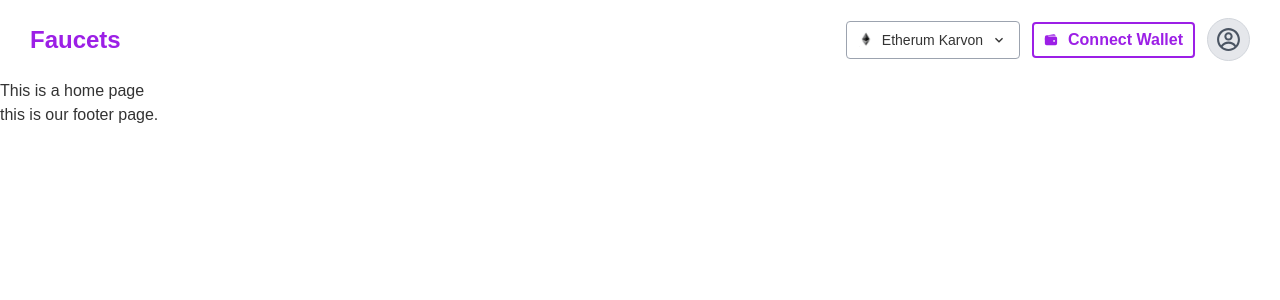
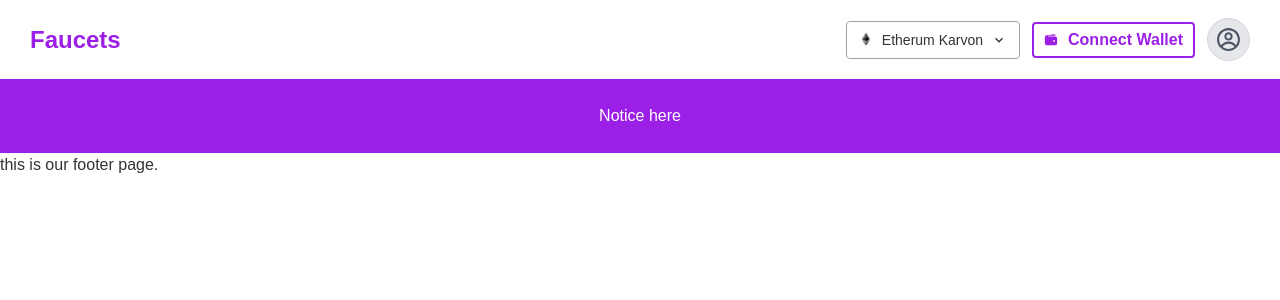
Before and after one commit to mostafizurRahaman/faucets, a React (Create React App) app: page / in a window 1280 px wide. Shown: the top 300 px of the page. Built offline with nearby package versions, Linux system fonts and the light colour scheme.

Commit message:
notice here section is added

```diff
--- a/src/App.js
+++ b/src/App.js
@@ -3,9 +3,11 @@ import router from "./Router/Router";
 
 function App() {
    return (
-       <RouterProvider router={router}>
+       <div className="max-w-[1340px] mx-auto">
+            <RouterProvider router={router}>
 
-       </RouterProvider>
+            </RouterProvider>
+       </div>
    );
 }
 
--- a/src/Pages/Home/Home.js
+++ b/src/Pages/Home/Home.js
@@ -1,9 +1,10 @@
 import React from 'react';
+import NoticeTitle from './NoticeTitle/NoticeTitle';
 
 const Home = () => {
    return (
-      <div>
-         <h1>This is a home page</h1>
+      <div className=''>
+         <NoticeTitle></NoticeTitle>
       </div>
    );
 };
--- /dev/null
+++ b/src/Pages/Home/NoticeTitle/NoticeTitle.js
@@ -0,0 +1,11 @@
+import React from 'react';
+
+const NoticeTitle = () => {
+   return (
+      <div className='flex items-center justify-center  w-full py-[25px]  text-white text-base  bg-primary '>
+         <h2>Notice here </h2>
+      </div>
+   );
+};
+
+export default NoticeTitle;
--- a/src/Pages/Shared/Navbar/Navbar.js
+++ b/src/Pages/Shared/Navbar/Navbar.js
@@ -22,7 +22,7 @@ const Navbar = () => {
       <>
          <nav className="px-[30px] flex justify-between h-[79px] items-center  ">
             <div>
-               <h2 className="text-primary text-2xl font-bold  ">Faucets</h2>
+               <Link to='/'><h2 className="text-primary text-2xl font-bold  ">Faucets</h2></Link>
             </div>
             <div className="flex items-center gap-3">
                <div className="">
```
